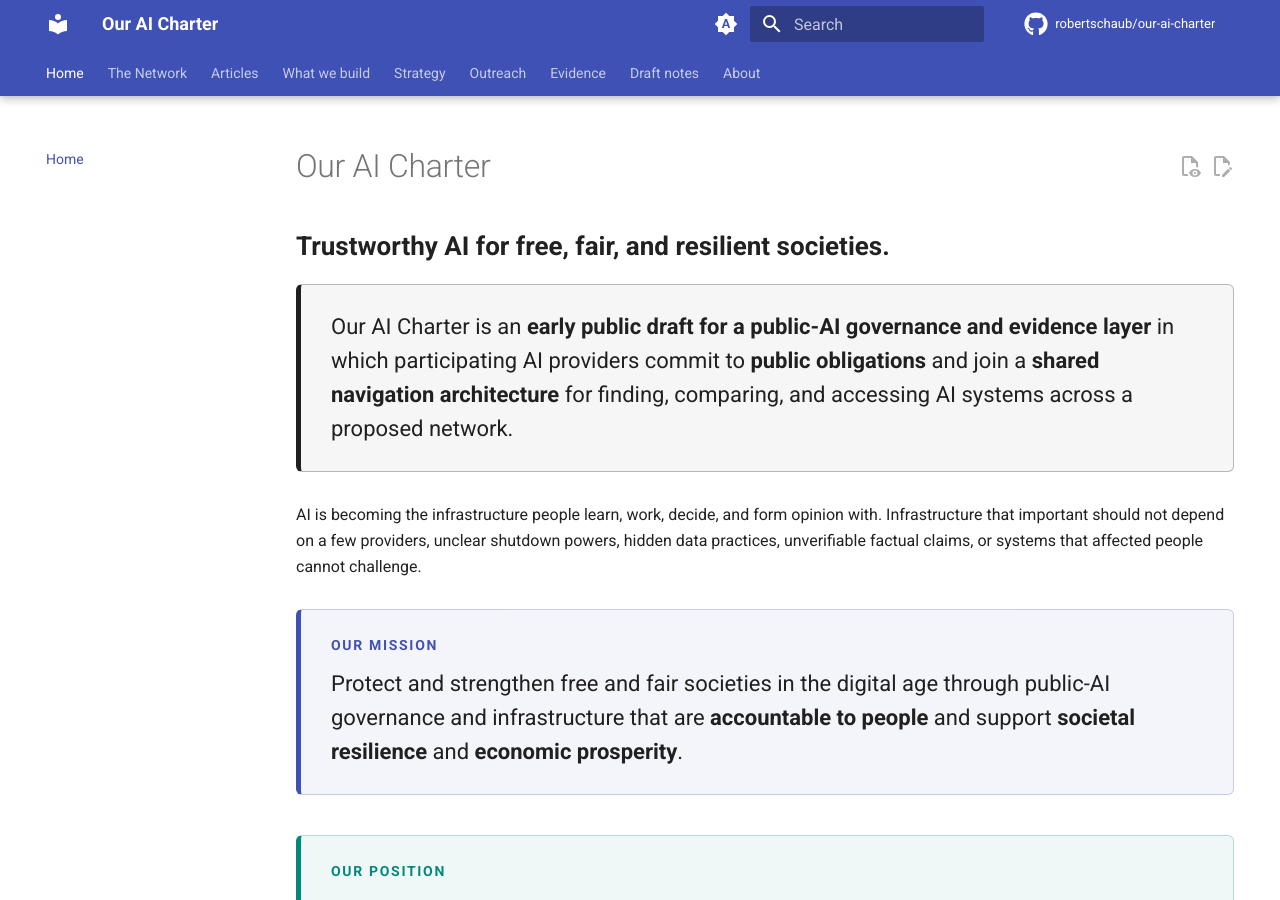
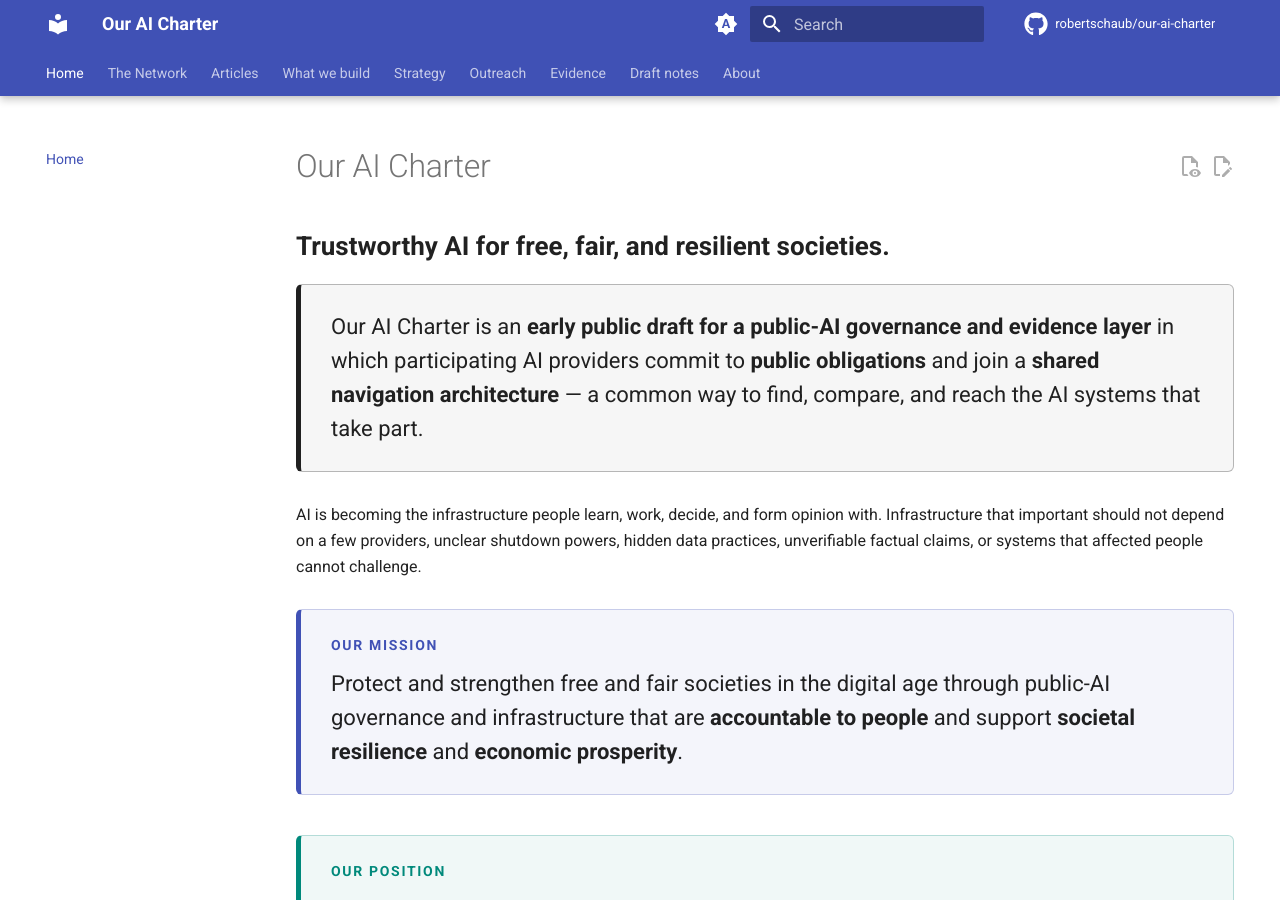
Before and after one commit to robertschaub/our-ai-charter, an MkDocs documentation site: the page built from docs/index.md, in a window 1280 px wide and 900 px high. Built offline with MkDocs 1.6.1 and Material for MkDocs 9.7.7, drawn with Linux system fonts in a browser that asks for light colours; plug-ins that fetch from the network failed and are left out; comment, search, counter and statistics services are not loaded.

Commit message:
docs(index): clarify the home-page lead's navigation-architecture clause
Replace the unclear trailing clause "for finding, comparing, and accessing AI
systems across a proposed network" with "— a common way to find, compare, and
reach the AI systems that take part". The double hedge ("proposed") was
redundant with the opening "early public draft … layer"; "reach … the AI
systems that take part" is clearer than "accessing … across a proposed network"
without re-introducing any overclaim.

Co-Authored-By: Claude Opus 4.8 <noreply@anthropic.com>

```diff
--- a/docs/index.md
+++ b/docs/index.md
@@ -12,7 +12,7 @@ hide:
 </div>
 
 <div class="lead" markdown>
-Our AI Charter is an **early public draft for a public-AI governance and evidence layer** in which participating AI providers commit to **public obligations** and join a **shared navigation architecture** for finding, comparing, and accessing AI systems across a proposed network.
+Our AI Charter is an **early public draft for a public-AI governance and evidence layer** in which participating AI providers commit to **public obligations** and join a **shared navigation architecture** — a common way to find, compare, and reach the AI systems that take part.
 </div>
 
 AI is becoming the infrastructure people learn, work, decide, and form opinion with. Infrastructure that important should not depend on a few providers, unclear shutdown powers, hidden data practices, unverifiable factual claims, or systems that affected people cannot challenge.
```
